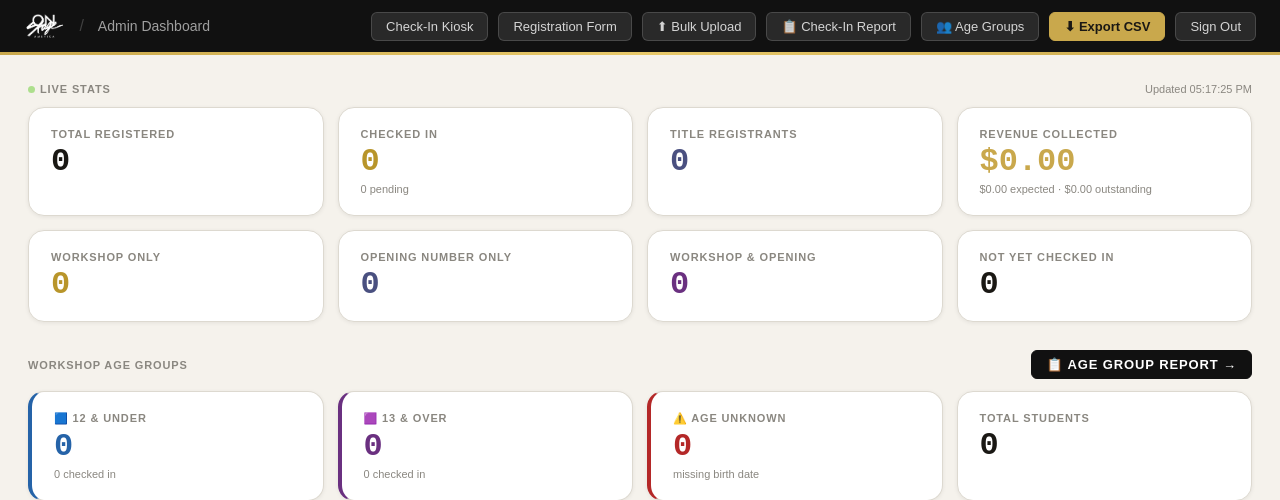
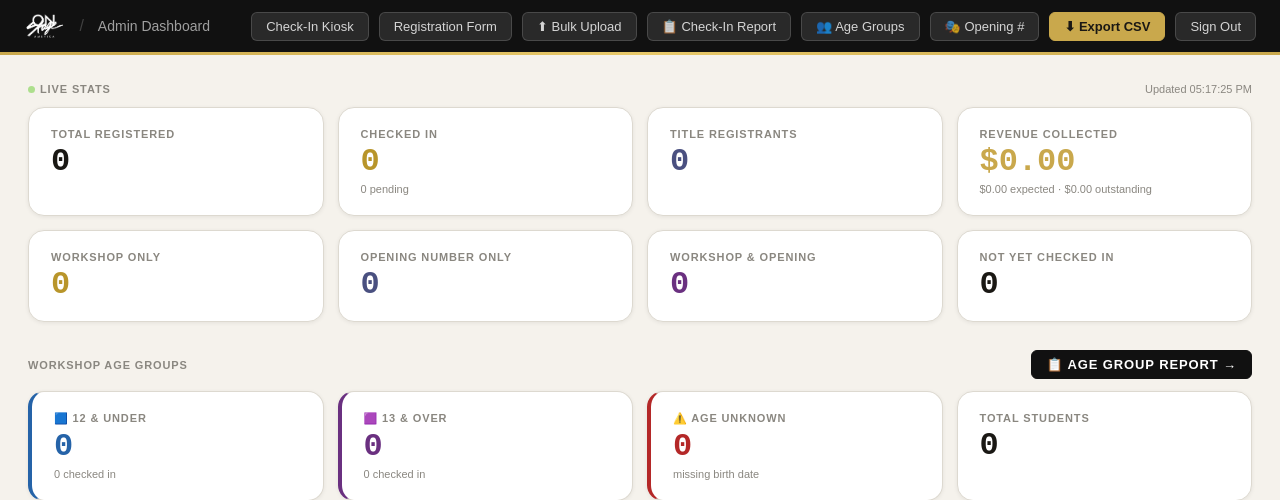
Before and after one commit to Ksmishra123/Workshop, a Flask app: page /admin in a window 1280 px wide. Shown: the top 500 px of the page. Run offline with Flask 3, Linux system fonts and the light colour scheme; the visitor is signed in with stand-in values (Sample User, id 1); data that the repository does not hold is empty; some libraries are stand-ins or nearby versions.

Commit message:
Add opening-number age-group report
New /admin/opening-report page + /admin/opening-report.csv list every
student performing in the opening number — the 'opening' and 'both'
registration types plus Title registrants — split into 12 & Under /
13 & Over by age.

- Adds in_opening() predicate and a reusable filter param on
  _age_grouped_rows(), so the opening report reuses the existing
  grouping/sorting and the age_report.html template (via an `opening`
  flag that swaps the heading, CSV link, and title).
- Adds a "Opening #" link to the admin dashboard topbar.

Co-Authored-By: Claude Opus 4.8 (1M context) <noreply@anthropic.com>

```diff
--- a/app.py
+++ b/app.py
@@ -946,11 +946,19 @@ def admin_checkin_report_csv():
                     headers={'Content-Disposition': 'attachment; filename=osa_checkin_report.csv'})
 
 # ── AGE-GROUP REPORT ──
-def _age_grouped_rows():
+def in_opening(reg):
+    """True if a registration performs in the opening number — that's the
+    'opening' and 'both' registration types, plus Title registrants."""
+    return reg.is_title or reg.reg_type in ('opening', 'both')
+
+def _age_grouped_rows(predicate=None):
     """Return {younger:[…], older:[…], unknown:[…]} of student dicts, each list
-    sorted by age then name, for the age-group report."""
+    sorted by age then name, for the age-group report. If `predicate` is given,
+    only registrations for which predicate(reg) is True are included."""
     groups = {'younger': [], 'older': [], 'unknown': []}
     for r in Registration.query.order_by(Registration.last_name, Registration.first_name).all():
+        if predicate and not predicate(r):
+            continue
         key, label = age_group(r)
         groups[key].append({
             'name':       r.full_name,
@@ -990,6 +998,35 @@ def admin_age_report_csv():
                 yield ','.join(f'"{str(v)}"' for v in row) + '\n'
     return Response(generate(), mimetype='text/csv',
                     headers={'Content-Disposition': 'attachment; filename=osa_age_groups.csv'})
+
+# ── OPENING-NUMBER AGE REPORT ──
+@app.route('/admin/opening-report')
+def admin_opening_report():
+    if not session.get('admin'):
+        return redirect(url_for('admin_login'))
+    groups = _age_grouped_rows(predicate=in_opening)
+    return render_template('age_report.html', groups=groups,
+                           counts={k: len(v) for k, v in groups.items()},
+                           opening=True)
+
+@app.route('/admin/opening-report.csv')
+def admin_opening_report_csv():
+    if not session.get('admin'):
+        abort(403)
+    from flask import Response
+    groups = _age_grouped_rows(predicate=in_opening)
+    label_for = {'younger': '12 & Under', 'older': '13 & Over', 'unknown': 'Age Unknown'}
+    def generate():
+        yield ','.join(['Age Group', 'Age', 'First/Last Name', 'Studio',
+                        'Birth Date', 'Registration', 'Checked In']) + '\n'
+        for key in ('younger', 'older', 'unknown'):
+            for s in groups[key]:
+                row = [label_for[key], s['age'] if s['age'] is not None else '',
+                       s['name'], s['studio'], s['birth_date'], s['reg_label'],
+                       'Yes' if s['checked_in'] else 'No']
+                yield ','.join(f'"{str(v)}"' for v in row) + '\n'
+    return Response(generate(), mimetype='text/csv',
+                    headers={'Content-Disposition': 'attachment; filename=osa_opening_number_age_groups.csv'})
 
 # ── STUDIO AUTOCOMPLETE (public — used by registration form) ──
 @app.route('/api/studios')
--- a/templates/admin.html
+++ b/templates/admin.html
@@ -178,6 +178,7 @@
     <a href="/admin/upload" class="topbar-btn">⬆ Bulk Upload</a>
     <a href="/admin/checkin-report" class="topbar-btn">📋 Check-In Report</a>
     <a href="/admin/age-report" class="topbar-btn">👥 Age Groups</a>
+    <a href="/admin/opening-report" class="topbar-btn">🎭 Opening #</a>
     <a href="/admin/export" class="topbar-btn primary">⬇ Export CSV</a>
     <a href="/admin/logout" class="topbar-btn">Sign Out</a>
   </div>
```
Also changed, not shown: templates/age_report.html (+8 -3 lines).
